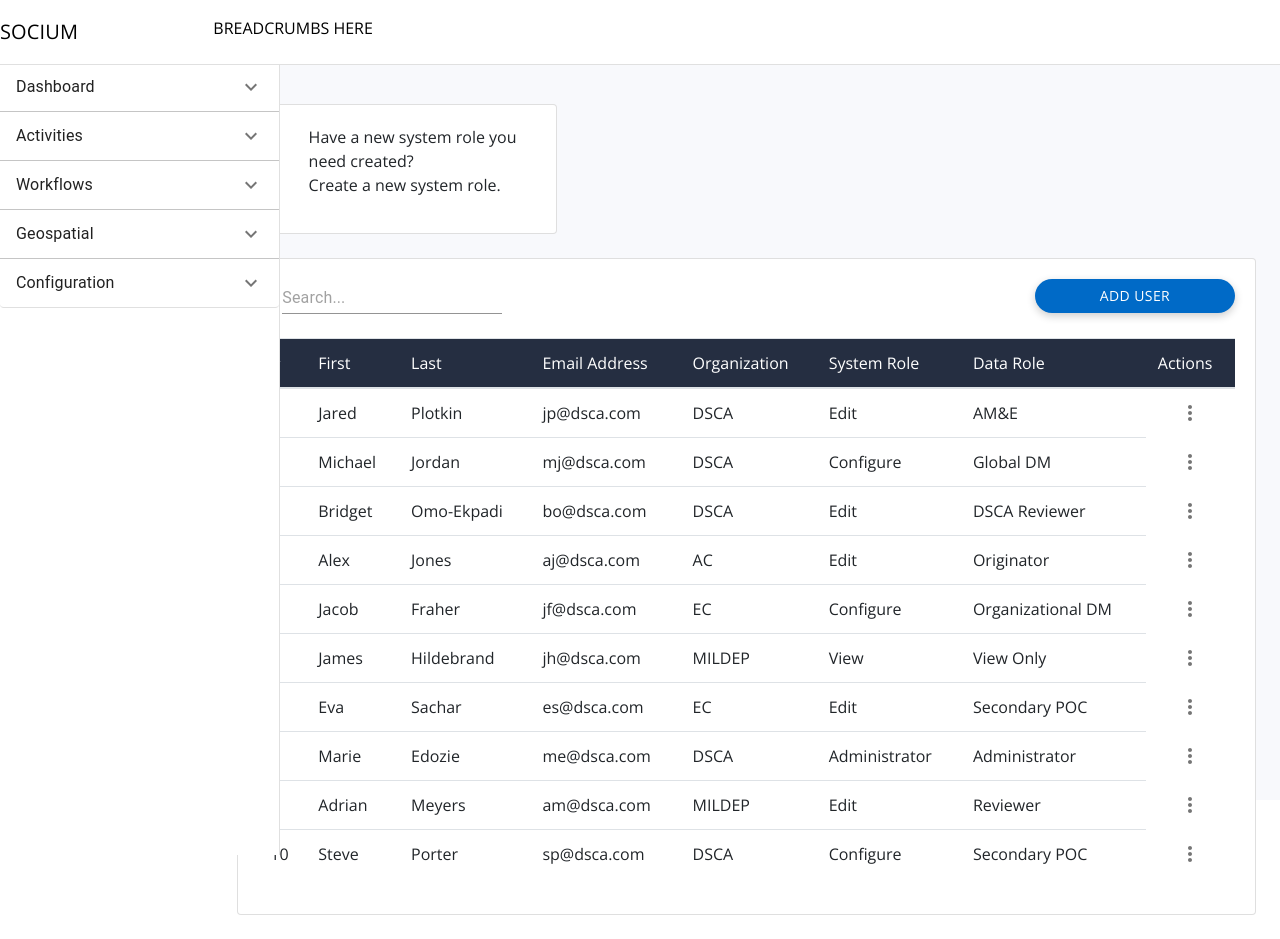
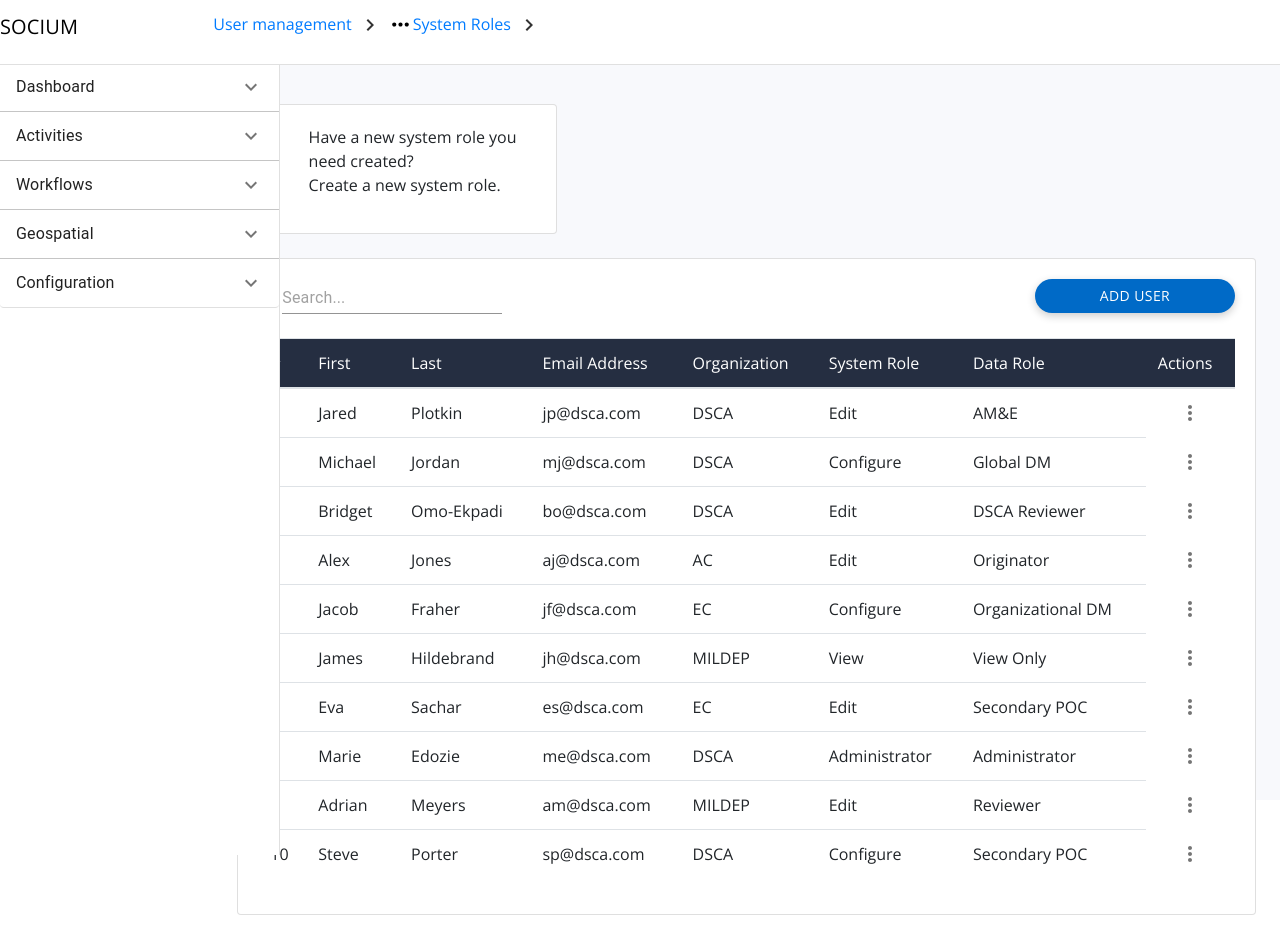
Before and after one commit to blweber/context-prac, a React (Create React App) app in the folder client/: page / in a window 1280 px wide. Built offline with nearby package versions, Linux system fonts and the light colour scheme.

Commit message:
breadcrumbs added

```diff
--- /dev/null
+++ b/client/src/components/shared/breadcrumbs/BreadcrumbCollapser.js
@@ -0,0 +1,10 @@
+import React from "react";
+import MoreHorizIcon from "@material-ui/icons/MoreHoriz";
+
+const BreadcrumbCollapser = props => (
+  <li className="breadcrumb-collapser" {...props}>
+    <MoreHorizIcon />
+  </li>
+);
+
+export default BreadcrumbCollapser;
--- /dev/null
+++ b/client/src/components/shared/breadcrumbs/Breadcrumbs.js
@@ -0,0 +1,83 @@
+import React from "react";
+import useBreadcrumb from "./useBreadcrumb";
+import BreadcrumbCollapser from "./BreadcrumbCollapser";
+import ChevronRightIcon from "@material-ui/icons/ChevronRight";
+
+import "./breadcrumbs.scss";
+
+const BreadcrumbItem = ({ children, ...props }) => (
+  <li className="breadcrumb-item" {...props}>
+    {children}
+  </li>
+);
+
+const toBreadcrumbItem = (child, index) => (
+  <BreadcrumbItem key={`breadcrumb_item${index}`}>{child}</BreadcrumbItem>
+);
+
+const BreadcrumbSeparator = ({ children, ...props }) => (
+  <li className="breadcrumb-separator" {...props}>
+    {children}
+  </li>
+);
+
+const withSeparator = (lastIndex, separator) => (acc, child, index) => {
+  const notLast = index < lastIndex;
+  if (notLast) {
+    acc.push([
+      child,
+      <BreadcrumbSeparator key={`breadcrumb_sep${index}`}>
+        <ChevronRightIcon />
+      </BreadcrumbSeparator>
+    ]);
+  } else {
+    acc.push(child);
+  }
+  return acc;
+};
+
+const Breadcrumb = ({ separator, collapse = {}, ...props }) => {
+  let children = React.Children.toArray(props.children);
+
+  const { expanded, open } = useBreadcrumb();
+
+  const { itemsBefore = 1, itemsAfter = 1, max = 4 } = collapse;
+
+  const totalItems = children.length;
+  const lastIndex = totalItems - 1;
+
+  children = children
+    .map(toBreadcrumbItem)
+    .reduce(withSeparator(lastIndex, separator), []);
+
+  children = children.reduce((acc, child, index) => {
+    const notLast = index < lastIndex;
+    if (notLast) {
+      acc.push(
+        child,
+        <BreadcrumbSeparator key={`breadcrumb_sep${index}`}>
+          {separator}
+        </BreadcrumbSeparator>
+      );
+    } else {
+      acc.push(child);
+    }
+    return acc;
+  }, []);
+
+  if (!expanded || totalItems <= max) {
+    children = [
+      ...children.slice(0, itemsBefore),
+      <BreadcrumbCollapser
+        title="Expand"
+        key="collapsed-seperator"
+        onClick={open}
+      />,
+      ...children.slice(totalItems - itemsAfter, totalItems)
+    ];
+  }
+
+  return <ol>{children}</ol>;
+};
+
+export default Breadcrumb;
--- /dev/null
+++ b/client/src/components/shared/breadcrumbs/breadcrumbs.scss
@@ -0,0 +1,45 @@
+@import "../../../styles/colors";
+
+ol {
+  list-style: none;
+  display: flex;
+  align-items: center;
+}
+
+.breadcrumb-separator {
+  color: #333;
+  margin: auto 6px;
+  user-select: none;
+}
+
+.breadcrumb-collapser {
+  display: flex;
+  align-items: center;
+}
+
+.breadcrumb-collapser svg {
+  cursor: pointer;
+  transition: all 0.2s ease-out;
+  color: #000;
+  width: 25px;
+  height: 25px;
+}
+.breadcrumb-collapser svg:hover,
+.breadcrumb-collapser svg:focus {
+  color: #999;
+  transform: scale(1.15);
+}
+
+.breadcrumb-collapser svg:active {
+  color: #333;
+}
+
+a {
+  text-decoration: none;
+  font-weight: 400;
+  color: #424548;
+}
+
+a:hover {
+  color: #1da2b3;
+}
--- /dev/null
+++ b/client/src/components/shared/breadcrumbs/useBreadcrumb.js
@@ -0,0 +1,14 @@
+import { useState } from "react";
+
+const useBreadcrumb = () => {
+  const [expanded, setExpanded] = useState(false);
+
+  const open = () => setExpanded(true);
+
+  return {
+    expanded,
+    open
+  };
+};
+
+export default useBreadcrumb;
--- a/client/src/layouts/NavBar.js
+++ b/client/src/layouts/NavBar.js
@@ -1,13 +1,19 @@
 import React from "react";
 import { Link } from "react-router-dom";
+import AppBar from "@material-ui/core/AppBar";
+import Toolbar from "@material-ui/core/Toolbar";
+import Typography from "@material-ui/core/Typography";
+import Grid from "@material-ui/core/Grid";
+import "./navBar.scss";
+import Breadcrumb from "./../components/shared/breadcrumbs/Breadcrumbs";
 
-import AppBar from '@material-ui/core/AppBar';
-import Toolbar from '@material-ui/core/Toolbar';
-import Typography from '@material-ui/core/Typography';
-import Grid from '@material-ui/core/Grid';
-
-import './navBar.scss';
-// import Breadcrumbs from "../components/shared/Breadcrumbs";
+const items = [
+  { to: "/", label: "User management" },
+  { to: "/AdHoc", label: "Dashboard" },
+  { to: "/systemroles", label: "System Roles" },
+  { to: "/ContactForm", label: "Contact Form" },
+  { to: "/CreateSystemRole", label: "Create System Role" }
+];
 
 //TODO:
 //** add  breadcrumbs
@@ -17,20 +23,26 @@ const NavBar = () => {
     <Grid item xs={12}>
       <AppBar position="fixed">
         <Toolbar>
-          <Grid container justify='center'>
-            <Grid item xs={2} className={'logo-border'}>
+          <Grid container justify="center">
+            <Grid item xs={2} className={"logo-border"}>
               <Typography variant="h6" className="socium-logo">
                 SOCIUM
               </Typography>
             </Grid>
             <Grid item xs={10}>
-              BREADCRUMBS HERE
+              <Breadcrumb>
+                {items.map(({ to, label }) => (
+                  <Link key={to} to={to}>
+                    {label}
+                  </Link>
+                ))}
+              </Breadcrumb>
             </Grid>
           </Grid>
         </Toolbar>
       </AppBar>
     </Grid>
-  )
+  );
 };
 
 export default NavBar;
```
Also changed, not shown: client/src/components/shared/Breadcrumbs.js (deleted, +0 -17 lines), client/src/components/shared/breadcrumbs.scss (deleted, +0 -7 lines).
